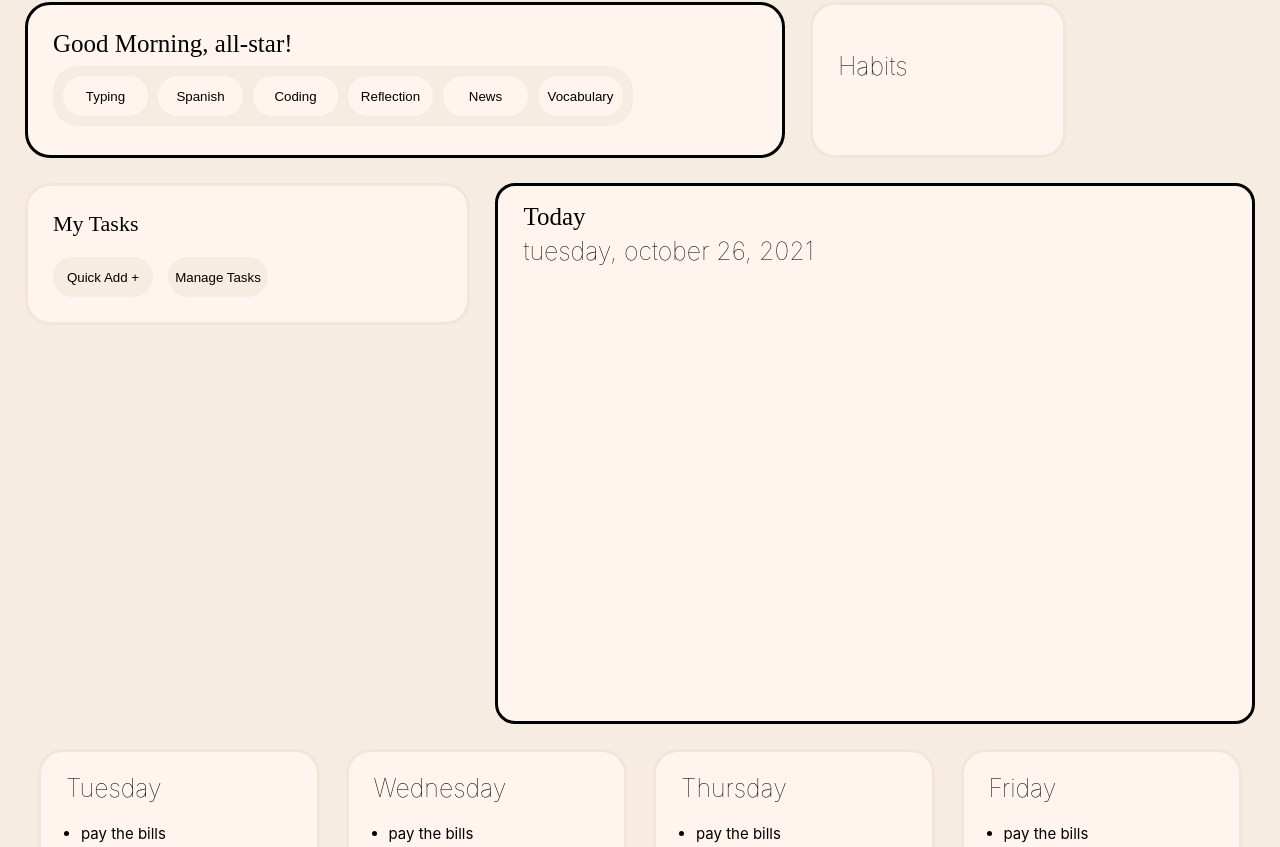
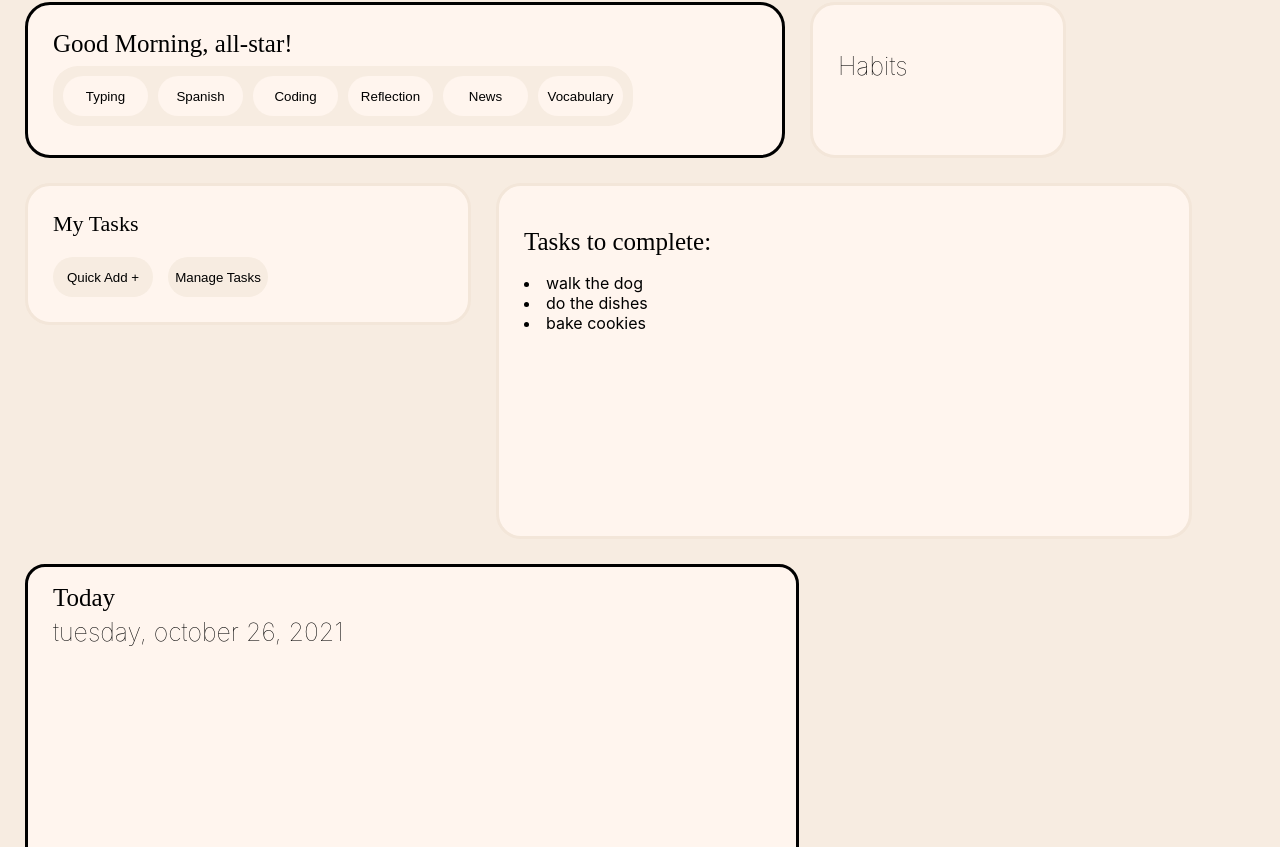
Before and after one commit to gooliajulia/design-my-week, a React (Create React App) app: page /homepage/name in a window 1280 px wide. Shown: the part 473-1320 px from the top of the page. Built offline with nearby package versions, Linux system fonts and the light colour scheme; no server answers; a web font is replaced by a local one.

Commit message:
testing task fetch and display

```diff
--- a/src/App.css
+++ b/src/App.css
@@ -173,6 +173,7 @@ input#time-est {
 
 div#habits-today {
   display: flex;
+  flex-wrap:wrap;
 }
 
 div#habits {
@@ -188,7 +189,7 @@ div#habits {
 
 div#my-tasks {
   height:fit-content;
-  width: 31vw;
+  width: 390px;
   padding: 25px;
   margin-left: 25px;
   margin-bottom: 25px;
@@ -230,7 +231,6 @@ div#my-task-buttons button {
 div#add-new-task-form {
   padding: 30px;
   margin-top: 25px;
-  margin-bottom: 25px;
   border-style: solid;
   width:min-content;
   border-radius: 25px;
@@ -239,10 +239,23 @@ div#add-new-task-form {
 
 }
 
+div#manage-tasks {
+  height: 300px;
+  width: 50vw;
+  padding: 25px;
+  margin-left: 25px;
+  margin-bottom: 25px;
+  margin-right: 25px;
+  background-color: seashell;
+  border-style: solid;
+  border-color: rgb(243, 230, 217);
+  border-radius: 25px;
+}
+
 div#today {
   background-color:seashell ;
   width: 60vw;
-  height: 535px;
+  height: 510px;
   margin-left: 25px;
   margin-right: 25px;
   border-radius: 20px;
--- /dev/null
+++ b/src/components/DisplayTaskList.js
@@ -0,0 +1,24 @@
+import {useEffect, useState} from 'react';
+
+
+
+const DisplayTaskList = ({taskArrayAll}) => {
+
+
+
+
+    return (
+        <div>
+            <h1>Tasks to complete: </h1>
+            {taskArrayAll.map((task) => (
+                <li>{task}</li>
+            ))}
+
+
+        </div>
+    )
+}
+
+
+
+export default DisplayTaskList;
--- a/src/components/Homepage.js
+++ b/src/components/Homepage.js
@@ -5,6 +5,7 @@ import Habits from './Habits.js';
 import MyTasks from './MyTasks.js';
 import FollowingDays from './FollowingDays.js';
 import axios from 'axios';
+import DisplayTaskList from './DisplayTaskList.js';
 
 
 
@@ -144,6 +145,21 @@ const HomePage = ({name}) => {
 
     }
 
+    const getUsersTaskArray = async () => {
+        console.log('getting users task array')
+        const resp = await axios.get(TASK_API_URL)
+        console.log(resp.data.records);
+        const taskList = resp.data.records
+        const checkUser = (task) => {
+            return task.fields.username === currentUsername
+        }
+        console.log(taskList.find(checkUser));
+        const userFound = taskList.find((checkUser));
+        return(userFound);
+    }
+
+    const sampleTaskArray = ['walk the dog', 'do the dishes', 'bake cookies']
+
 
 
     return (
@@ -189,7 +205,7 @@ const HomePage = ({name}) => {
             <div id='my-tasks-management'>
             </div>
             <div id='habits-today'>
-            <MyTasks
+                <MyTasks
                     addNewTask={addNewTask}
                     task={task}
                     setTask={setTask}
@@ -201,7 +217,12 @@ const HomePage = ({name}) => {
                     setTaskEnj={setTaskEnj}
                     taskEstTime={taskEstTime}
                     setTaskEstTime={setTaskEstTime} />
-            <Today />
+                <div id='manage-tasks'>
+                    <DisplayTaskList
+                    taskArrayAll={sampleTaskArray}
+                    />
+                </div>
+                <Today />
             </div>
             <div id='following-days-display'>
                 <FollowingDays
--- a/src/components/MyTasks.js
+++ b/src/components/MyTasks.js
@@ -13,13 +13,17 @@ const MyTasks = ({addNewTask, task, setTask, taskImp, setTaskImp, taskUrg, setTa
         quickAddToggle ?  setQuickAddButtonText('Quick Add +') : setQuickAddButtonText('Hide Quick Add') ;
     }
 
+    const manageTasks = () => {
+        console.log('manage tasks button clicked')
+    }
+
 
     return (
         <div id='my-tasks'>
             <h1 className='my-tasks'>My Tasks</h1>
             <div id='my-task-buttons'>
                 <button id='quick-add' className={ quickAddToggle ? 'show' : 'no-show'} onClick={quickAdd} >{quickAddButtonText}</button>
-                <button >Manage Tasks</button>
+                <button onClick={manageTasks} >Manage Tasks</button>
             </div>
             { quickAddToggle ?
                         <AddTaskForm
@@ -36,7 +40,6 @@ const MyTasks = ({addNewTask, task, setTask, taskImp, setTaskImp, taskUrg, setTa
                         setTaskEstTime={setTaskEstTime}
                     />
             : null}
-
         </div>
     )
 }
```
